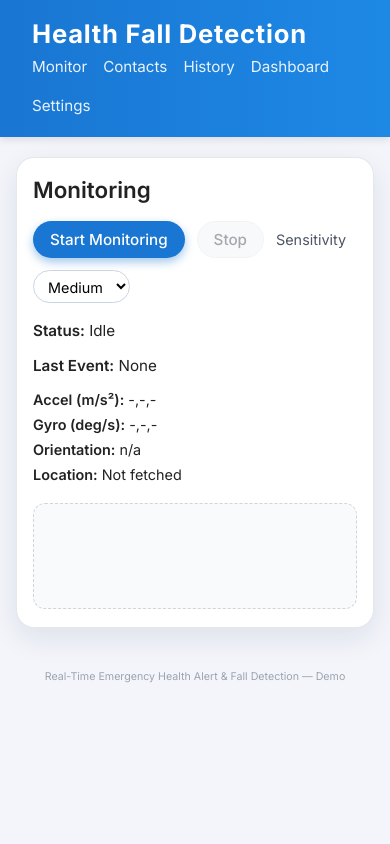
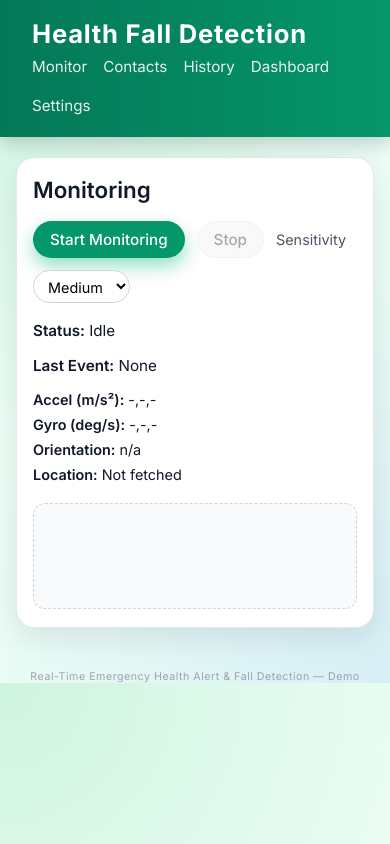
Before and after one commit to Akshay-appu/health_fall_detection, a Django app: page / in a window 390 px wide. Run offline with Django 4.2, Linux system fonts and the light colour scheme.

Commit message:
Update styles.css

```diff
--- a/monitoring/static/monitoring/css/styles.css
+++ b/monitoring/static/monitoring/css/styles.css
@@ -1,6 +1,13 @@
+@import url('https://fonts.googleapis.com/css2?family=Inter:wght@300;400;500;600;700&display=swap');
+
+:root {
+  --primary: #059669;        /* main health green */
+  --primary-dark: #047857;   /* darker green */
+  --accent: #22c55e;         /* accent green */
+  --bg: #ecfdf5;             /* page background */
+}
+
 /* --------- Global --------- */
-
-@import url('https://fonts.googleapis.com/css2?family=Inter:wght@300;400;500;600;700&display=swap');
 
 *,
 *::before,
@@ -12,8 +19,11 @@
   margin: 0;
   padding: 0;
   font-family: "Inter", system-ui, -apple-system, BlinkMacSystemFont, "Segoe UI", sans-serif;
-  background: #f3f5fb;
-  color: #222;
+  background:
+    radial-gradient(circle at top left, rgba(34, 197, 94, 0.15), transparent 55%),
+    radial-gradient(circle at bottom right, rgba(59, 130, 246, 0.12), transparent 55%),
+    var(--bg);
+  color: #111827;
 }
 
 a {
@@ -25,16 +35,16 @@
   font-family: inherit;
 }
 
-/* --------- Layout / Topbar --------- */
+/* --------- Topbar / Navigation --------- */
 
 .topbar {
-  background: linear-gradient(90deg, #1976d2, #1e88e5);
+  background: linear-gradient(90deg, var(--primary-dark), var(--primary));
   color: #fff;
   padding: 18px 32px;
   display: flex;
   align-items: center;
   justify-content: space-between;
-  box-shadow: 0 2px 8px rgba(0,0,0,0.12);
+  box-shadow: 0 6px 18px rgba(15, 23, 42, 0.2);
   position: sticky;
   top: 0;
   z-index: 10;
@@ -82,7 +92,7 @@
   opacity: 1;
 }
 
-/* --------- Main container & cards --------- */
+/* --------- Layout / Cards --------- */
 
 .container {
   max-width: 1050px;
@@ -113,7 +123,41 @@
   font-weight: 600;
 }
 
-/* --------- Forms & controls --------- */
+/* doctor illustration on monitor card */
+
+.monitor-card {
+  position: relative;
+  overflow: hidden;
+}
+
+.monitor-card::after {
+  content: "";
+  position: absolute;
+  right: -40px;
+  bottom: -40px;
+  width: 260px;
+  height: 260px;
+  background-image: url("/static/monitoring/img/doctor-hero.png");
+  background-size: contain;
+  background-repeat: no-repeat;
+  opacity: 0.95;
+  pointer-events: none;
+}
+
+.monitor-card::before {
+  content: "";
+  position: absolute;
+  right: 40px;
+  bottom: 30px;
+  width: 180px;
+  height: 180px;
+  background: radial-gradient(circle, rgba(34, 197, 94, 0.25), transparent 65%);
+  filter: blur(2px);
+  opacity: 0.9;
+  pointer-events: none;
+}
+
+/* --------- Controls / Forms --------- */
 
 .controls {
   display: flex;
@@ -139,13 +183,13 @@
 }
 
 #startBtn {
-  background: #1976d2;
+  background: var(--primary);
   color: #fff;
-  box-shadow: 0 4px 10px rgba(25, 118, 210, 0.4);
+  box-shadow: 0 8px 18px rgba(16, 185, 129, 0.45);
 }
 
 #startBtn:hover {
-  background: #1565c0;
+  background: var(--primary-dark);
 }
 
 #stopBtn {
@@ -190,7 +234,7 @@
   border-color: #1d4ed8;
 }
 
-/* --------- Monitoring / status section --------- */
+/* --------- Monitoring Status / Sensors --------- */
 
 .status-row {
   display: flex;
@@ -223,7 +267,7 @@
   border: 1px dashed #d1d5db;
 }
 
-/* --------- Overlay (countdown alert) --------- */
+/* --------- Overlay (Anomaly countdown) --------- */
 
 .overlay {
   position: fixed;
@@ -269,7 +313,7 @@
   background: #059669;
 }
 
-/* --------- Contacts page --------- */
+/* --------- Contacts Page --------- */
 
 .contacts-card form {
   display: flex;
@@ -288,7 +332,7 @@
   margin-bottom: 6px;
 }
 
-/* --------- History page --------- */
+/* --------- History Page --------- */
 
 .event-row {
   padding: 8px 10px;
@@ -299,7 +343,7 @@
   margin-bottom: 6px;
 }
 
-/* --------- Dashboard page --------- */
+/* --------- Dashboard Page --------- */
 
 #map {
   height: 380px;
@@ -340,9 +384,10 @@
   font-size: 0.8rem;
   color: #9ca3af;
   margin-top: 26px;
+  letter-spacing: 0.04em;
 }
 
-/* --------- Responsive tweaks --------- */
+/* --------- Responsive Tweaks --------- */
 
 @media (max-width: 768px) {
   .topbar {
@@ -379,4 +424,10 @@
   #map {
     height: 260px;
   }
+
+  /* hide doctor image on small screens for more space */
+  .monitor-card::before,
+  .monitor-card::after {
+    display: none;
+  }
 }
```
